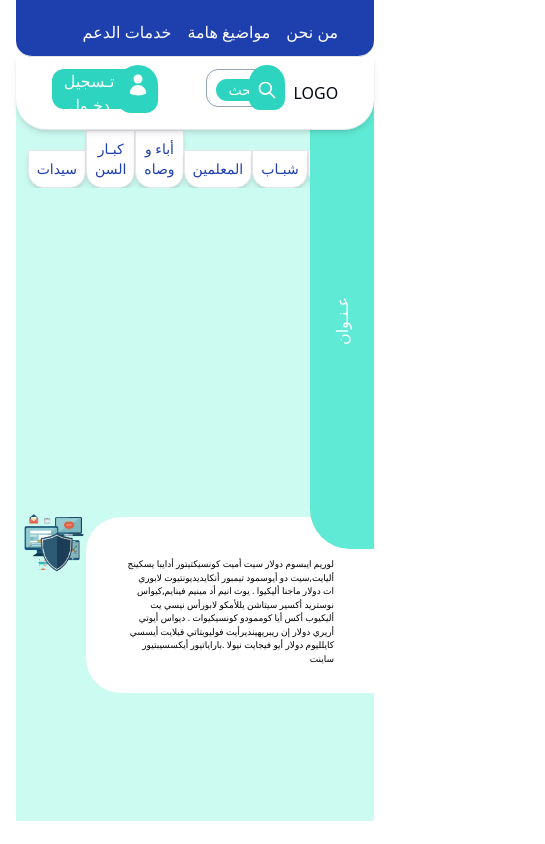
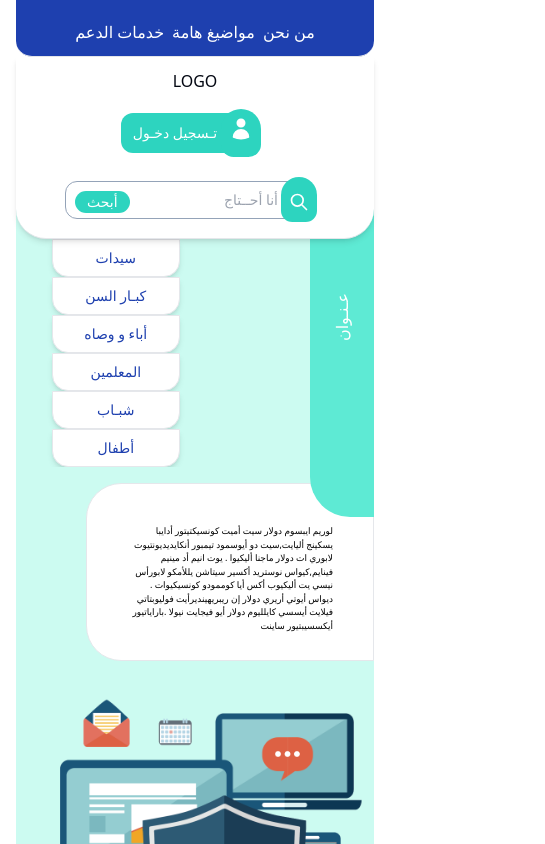
Before and after one commit to HebaAli48/HomeTemplate, a React (Create React App) app: page / in a window 390 px wide. Shown: the top 844 px of the page, 545 px wide, since content can reach past the window. Built offline with nearby package versions, Linux system fonts and the light colour scheme.

Commit message:
made the page responsive

```diff
--- a/src/components/UI/ContactUsButton.js
+++ b/src/components/UI/ContactUsButton.js
@@ -13,7 +13,7 @@ const ContactUsButton = ({
     <button
       type={type}
       onClick={() => clickHandler()}
-      className={`border-2 border-blue-800 hover:border-blue-500 hover:translate-x-[-2px] rounded-2xl px-3 py-2 text-base text-blue-800 hover:text-blue-500 flex flex-row gap-3 transition-all ${className}`}
+      className={`border-2 border-blue-800 hover:border-blue-500 hover:translate-x-[-2px] rounded-2xl px-3 py-2 text-base text-blue-800 hover:text-blue-500 flex flex-row gap-2 justify-center items-center sm:gap-3 transition-all ${className}`}
     >
       <span>{arrowButton}</span>
       <span>{children}</span>
--- a/src/components/headerComponents/FirstHeader.js
+++ b/src/components/headerComponents/FirstHeader.js
@@ -4,7 +4,7 @@ import { NavLink } from "react-router-dom";
 const FirstHeader = () => {
   return (
     <nav className={`bg-blue-800 text-[white]  border-b rounded-b-2xl  py-3 `}>
-      <ul className="flex flex-row justify-end gap-4   items-end w-4/5 m-auto text-base">
+      <ul className="flex flex-row xs:justify-end justify-center gap-2 sm:gap-4   items-end w-4/5 m-auto text-base">
         <li className="pt-2 sm:pt-0  ">
           <NavLink
             to="/"
--- a/src/components/headerComponents/SecondHeader.js
+++ b/src/components/headerComponents/SecondHeader.js
@@ -9,8 +9,9 @@ const SecondHeader = () => {
       <nav
         className={`shadow-md text-[white]  z-50 relative bg-white border-b rounded-b-[30px]  py-3 `}
       >
-        <div className="w-4/5  flex justify-between items-center m-auto">
-          <ul className="flex flex-row justify-start gap-10    text-base">
+        <div className="w-4/5 flex flex-col sm:flex-row gap-5 justify-between items-center m-auto">
+          <ul className="flex flex-col gap-5 xs:flex-row items-center  xs:justify-start xs:gap-10 sm:order-first order-last   text-base">
+            {/* signing component */}
             <li className="">
               <NavLink
                 to="/"
@@ -19,12 +20,14 @@ const SecondHeader = () => {
                 <SigningInButton />
               </NavLink>
             </li>
+            {/* searching component */}
             <li className="">
               <NavLink to="/" className=" py-1 transition ">
                 <SearchingInput />
               </NavLink>
             </li>
           </ul>
+          {/* logo component */}
           <ul className="text-start  text-base">
             <li className=" ">
               <NavLink to="/" className=" py-1 transition text-gray-950">
--- a/src/components/headerComponents/SigningInButton.js
+++ b/src/components/headerComponents/SigningInButton.js
@@ -4,8 +4,8 @@ import { User } from "../../utils/Icons";
 const SigningInButton = () => {
   return (
     <>
-      <div className="flex hover:fill-blue-800  hover:scale-110 hover:bg-white hover:border-blue-800  ">
-        <button className=" h-10 rounded-l-xl  bg-teal-400 px-3 ">
+      <div className="flex  hover:fill-blue-800  hover:scale-110 hover:bg-white hover:border-blue-800  ">
+        <button className=" h-10 rounded-l-xl  bg-teal-400 px-3 text-sm ">
           تـسجيل دخـول
         </button>
         <div className="h-12 px-2   relative right-2 bottom-1 pt-2 bg-teal-400 rounded-ss-[80px] rounded-se-[80px] rounded-es-[50px] rounded-ee-[50px]">
--- a/src/components/headerComponents/ThirdHeader.js
+++ b/src/components/headerComponents/ThirdHeader.js
@@ -3,10 +3,10 @@ import { NavLink } from "react-router-dom";
 
 const ThirdHeader = () => {
   return (
-    <nav className={`text-blue-800 bg-teal-100`}>
-      <ul className="flex flex-row  text-center justify-center  text-sm items-end w-4/5 m-auto">
+    <nav className={`text-blue-800 bg-teal-100 `}>
+      <ul className="flex flex-col sm:flex-wrap sm:flex-row  text-center items-start  sm:justify-center  text-sm sm:items-end  w-4/5 m-auto">
         <li
-          className={`px-2 py-2 w-48  rounded-b-2xl border shadow-md bg-white hover:text-white  hover:bg-red-700 hover:scale-125`}
+          className={` xl:px-12 lg:px-8 md:px-5 px-3 py-2 sm:w-fit w-32   rounded-b-2xl border shadow-md bg-white hover:text-white  hover:bg-red-700 hover:scale-125`}
         >
           <NavLink to="/" className={`py-1 transition`}>
             سيدات
@@ -14,7 +14,7 @@ const ThirdHeader = () => {
         </li>
 
         <li
-          className={`px-2 py-2 w-48  rounded-b-2xl border shadow-md bg-white hover:text-white hover:bg-teal-700 hover:scale-125`}
+          className={` xl:px-12 lg:px-8 md:px-5 px-3 py-2 sm:w-fit w-32   rounded-b-2xl border shadow-md bg-white hover:text-white hover:bg-teal-700 hover:scale-125`}
         >
           <NavLink to="/" className={`py-1 transition`}>
             كبـار السن
@@ -22,7 +22,7 @@ const ThirdHeader = () => {
         </li>
 
         <li
-          className={`px-2 py-2 w-48  rounded-b-2xl border shadow-md bg-white hover:text-white hover:bg-red-300 hover:scale-125`}
+          className={` xl:px-12 lg:px-8 md:px-5 px-3 py-2 sm:w-fit w-32   rounded-b-2xl border shadow-md bg-white hover:text-white hover:bg-red-300 hover:scale-125`}
         >
           <NavLink to="/" className={`py-1 transition`}>
             أباء و وصاه
@@ -30,7 +30,7 @@ const ThirdHeader = () => {
         </li>
 
         <li
-          className={`px-2 py-2 w-48  rounded-b-2xl border shadow-md bg-white hover:text-white hover:bg-amber-600 hover:scale-125`}
+          className={` xl:px-12 lg:px-8 md:px-5 px-3 py-2 sm:w-fit w-32   rounded-b-2xl border shadow-md bg-white hover:text-white hover:bg-amber-600 hover:scale-125`}
         >
           <NavLink to="/" className={`py-1 transition`}>
             المعلمين
@@ -38,7 +38,7 @@ const ThirdHeader = () => {
         </li>
 
         <li
-          className={`px-2 py-2 w-48  rounded-b-2xl border shadow-md bg-white hover:text-white hover:bg-purple-700 hover:scale-125`}
+          className={` xl:px-12 lg:px-8 md:px-5 px-3 py-2 sm:w-fit w-32   rounded-b-2xl border shadow-md bg-white hover:text-white hover:bg-purple-700 hover:scale-125`}
         >
           <NavLink to="/" className={`py-1 transition`}>
             شبـاب
@@ -46,7 +46,7 @@ const ThirdHeader = () => {
         </li>
 
         <li
-          className={`px-2 py-2 w-48  rounded-b-2xl border shadow-md bg-white hover:text-white hover:bg-teal-400 hover:scale-125`}
+          className={` xl:px-12 lg:px-8 md:px-5 px-3 py-2 sm:w-fit w-32   rounded-b-2xl border shadow-md bg-white hover:text-white hover:bg-teal-400 hover:scale-125`}
         >
           <NavLink to="/" className={`py-1 transition`}>
             أطفال
--- a/src/components/homeComponents/Introducing.js
+++ b/src/components/homeComponents/Introducing.js
@@ -3,22 +3,22 @@ import shieldImg from "../../assets/images/introducingImg.png";
 const Introducing = () => {
   return (
     <>
-      <div className="bg-teal-100 h-[75vh] flex justify-between  ">
-        <div className="w-[50vw] h-full mx-auto py-10 relative">
+      <div className="bg-teal-100 h-[75vh] flex flex-col sm:flex-row  sm:justify-between ">
+        <div className="w-full sm:w-[50vw]  pt-8 sm:pt-0 sm:order-first order-last h-[62.5%] sm:h-full mx-auto sm:py-10 relative bottom-96   sm:bottom-0">
           <img
             src={shieldImg}
-            className="absolute inset-0 w-full h-full  my-10 object-contain"
+            className="sm:absolute sm:inset-0  w-full h-full sm:my-10 object-contain"
             alt="introducingPic"
           />
         </div>
 
         <div className="flex flex-col items-end justify-center">
-          <h2 className="bg-teal-300  text-white w-fit h-4/5 px-2 flex items-center relative bottom-24 z-20 pt-32 pb-32 rounded-bl-[40px]">
+          <h2 className="bg-teal-300  text-white w-fit h-[400px] md:h-4/5 px-2 flex items-center relative bottom-[350px] sm:bottom-24 z-20 pt-32 pb-32 rounded-bl-[40px]">
             <span className="inline-block rotate-[-90deg] pt-auto relative">
               عـنـوان
             </span>
           </h2>
-          <p className="bg-white  w-72 px-10 pb-7 pt-10 rounded-l-[35px] text-right font-light text-[9px] relative bottom-32">
+          <p className="bg-white border w-72 px-10 pb-7 pt-10 rounded-l-[35px] text-right font-light text-[9px] relative bottom-96 sm:bottom-32">
             لوريم ايبسوم دولار سيت أميت كونسيكتيتور أدايبا يسكينج أليايت,سيت دو
             أيوسمود تيمبور أنكايديديونتيوت لابوري ات دولار ماجنا أليكيوا . يوت
             انيم أد مينيم فينايم,كيواس نوستريد أكسير سيتاشن يللأمكو لابورأس نيسي
--- a/src/components/homeComponents/WhatAreWeDoing.js
+++ b/src/components/homeComponents/WhatAreWeDoing.js
@@ -33,11 +33,11 @@ const WhatAreWeDoing = () => {
       {/* title */}
       <TitleOfComponent img={Users}> مـاذا نفعل</TitleOfComponent>
       {/* body */}
-      <div className="flex flex-row flex-wrap gap-3  mt-5 mx-auto ">
+      <div className="flex flex-row justify-center flex-wrap gap-3  mt-5 mx-auto ">
         {whatAreWeDoindData.map((data) => (
           <div className="flex justify-center items-center  " key={data.id}>
             {/* card */}
-            <div className="bg-white border py-3 w-64  hover:border-1 shadow-xl z-10 relative hover:border-blue-700 flex flex-col justify-center items-center gap-3  rounded-ss-[100px] rounded-se-[100px] rounded-es-[50px] rounded-ee-[50px] px-3">
+            <div className="bg-white border py-3 w-48 xs:w-64  hover:border-1 shadow-xl z-10 relative hover:border-blue-700 flex flex-col justify-center items-center gap-3  rounded-ss-[100px] rounded-se-[100px] rounded-es-[50px] rounded-ee-[50px] px-3">
               <h2 className="font-semibold text-blue-700">{data.title}</h2>
               <p className="text-sm mt-3">{data.describtion}</p>
               <div className="">
```
Also changed, not shown: src/components/homeComponents/AuxSources.js (+16 -10 lines), src/components/homeComponents/LatestNews.js (+12 -10 lines), src/components/homeComponents/QuickMenu.js (+6 -6 lines), src/components/homeComponents/Risks.js (+8 -6 lines), src/components/layout/Footer.js (+14 -9 lines).
